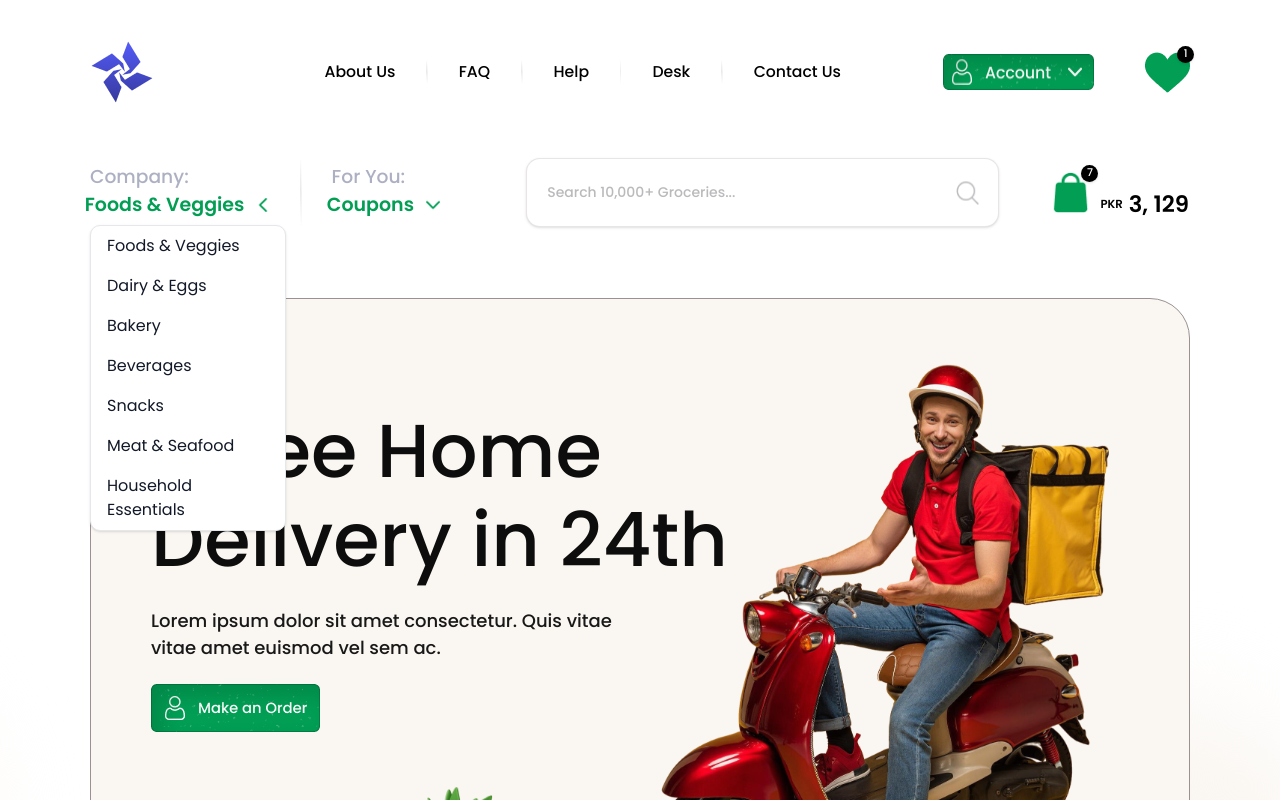
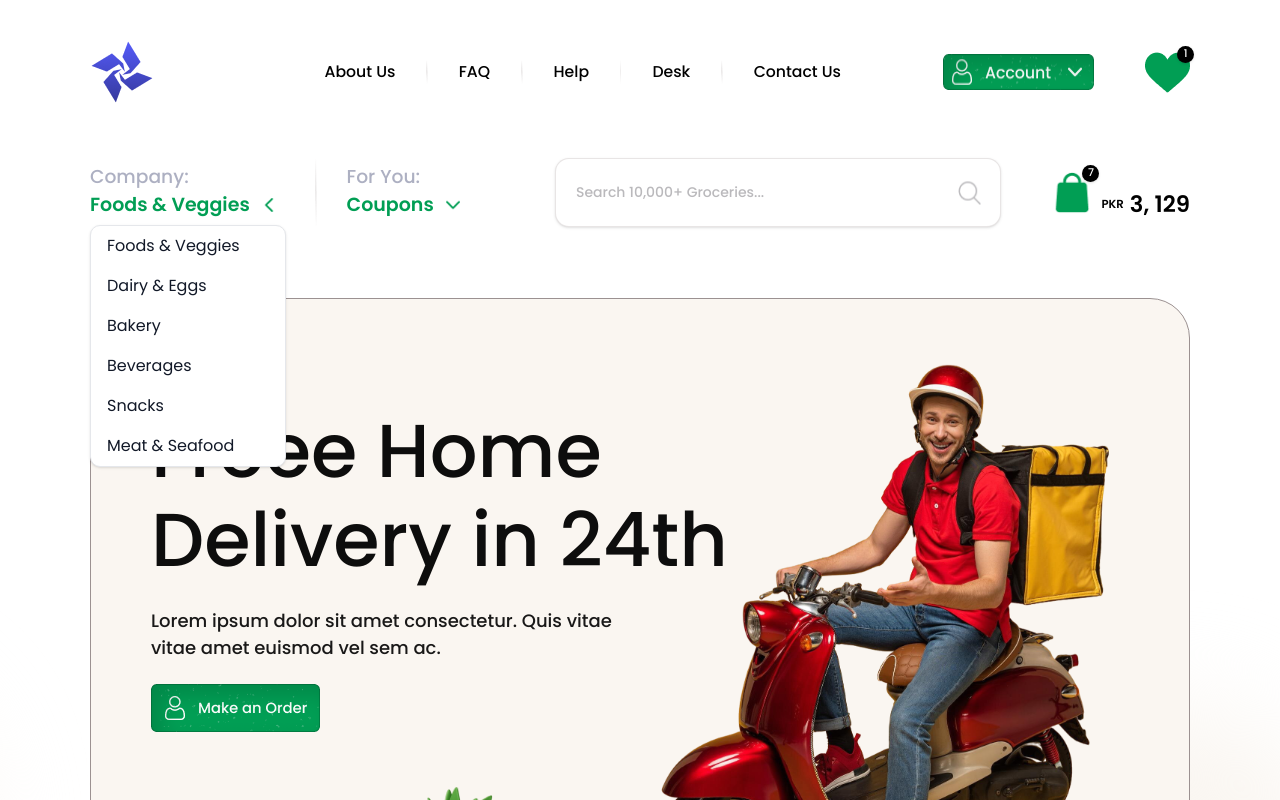
Before and after one commit to RanaMubashirTariq/Grocery-Delivery, a Next.js app: page / in a window 1280 px wide. Both pictures are taken after a click on the button "Foods & Veggies". Shown: the top 800 px of the page. Built offline with nearby package versions, Linux system fonts and the light colour scheme.

Commit message:
last-thread

```diff
--- a/app/screens/NavbarSection/NavbarSection.tsx
+++ b/app/screens/NavbarSection/NavbarSection.tsx
@@ -28,7 +28,6 @@ export default function NavbarSection(){
         { label: "Beverages", id: "beverages" },
         { label: "Snacks", id: "snacks" },
         { label: "Meat & Seafood", id: "meat-seafood" },
-        { label: "Household Essentials", id: "household-essentials" },
       ];
 
       const forYouDropdownItems = [
@@ -72,7 +71,7 @@ export default function NavbarSection(){
         };
 
         return (
-          <div className="relative w-full max-w-[81px] z-20">
+          <div className="relative w-full max-w-[196px]  z-20">
             <div
               onClick={() => setOpen(!open)}
               className="z-10 bg-transparent font-['Inter'] font-medium text-white text-[18px] leading-[120%] border-none rounded-[10px] py-1 cursor-pointer flex justify-between items-center gap-[10px]"
@@ -248,7 +247,7 @@ export default function NavbarSection(){
           </Button>
           {isCompanyOpen && (
             <ul
-              className="absolute z-20 mt-2 w-[196px] bg-white border border-[#e5e7eb] rounded-[10px] shadow"
+              className="absolute z-20 mt-2 w-[196px] max-[1100px]:w-[186px] max-[767px]:w-[176px] bg-white border border-[#e5e7eb] rounded-[10px] shadow"
               role="listbox"
             >
               {companyDropdownItems.map((option) => (
@@ -278,7 +277,7 @@ export default function NavbarSection(){
 
       <img src="/line-143.png" className="h-[69px] w-[1.5px]" alt="" />
 
-      <div className="flex flex-col items-start gap-1.5">
+      <div className="flex flex-col items-start gap-1.5 w-[123px]">
         <div className="font-Poppins font-medium text-[#adb0c2] text-[18.7px] max-[767px]:text-[15px] tracking-[0] leading-[100%]">
           For You:
         </div>
@@ -294,7 +293,7 @@ export default function NavbarSection(){
         >
           <Button
             variant="ghost"
-            className="flex items-center gap-[7px] p-0 h-auto hover:bg-transparent"
+            className="flex items-center justify-between gap-[7px] p-0 h-auto hover:bg-transparent"
             onClick={() => setIsForYouOpen((v) => !v)}
             aria-haspopup="listbox"
             aria-expanded={isForYouOpen}
@@ -310,7 +309,7 @@ export default function NavbarSection(){
           </Button>
           {isForYouOpen && (
             <ul
-              className="absolute z-20 mt-2 w-[196px] bg-white border border-[#e5e7eb] rounded-[10px] shadow"
+              className="absolute z-20 mt-2 w-[140px] max-[767px]:w-[120px] bg-white border border-[#e5e7eb] rounded-[10px] shadow"
               role="listbox"
             >
               {forYouDropdownItems.map((option) => (
```
